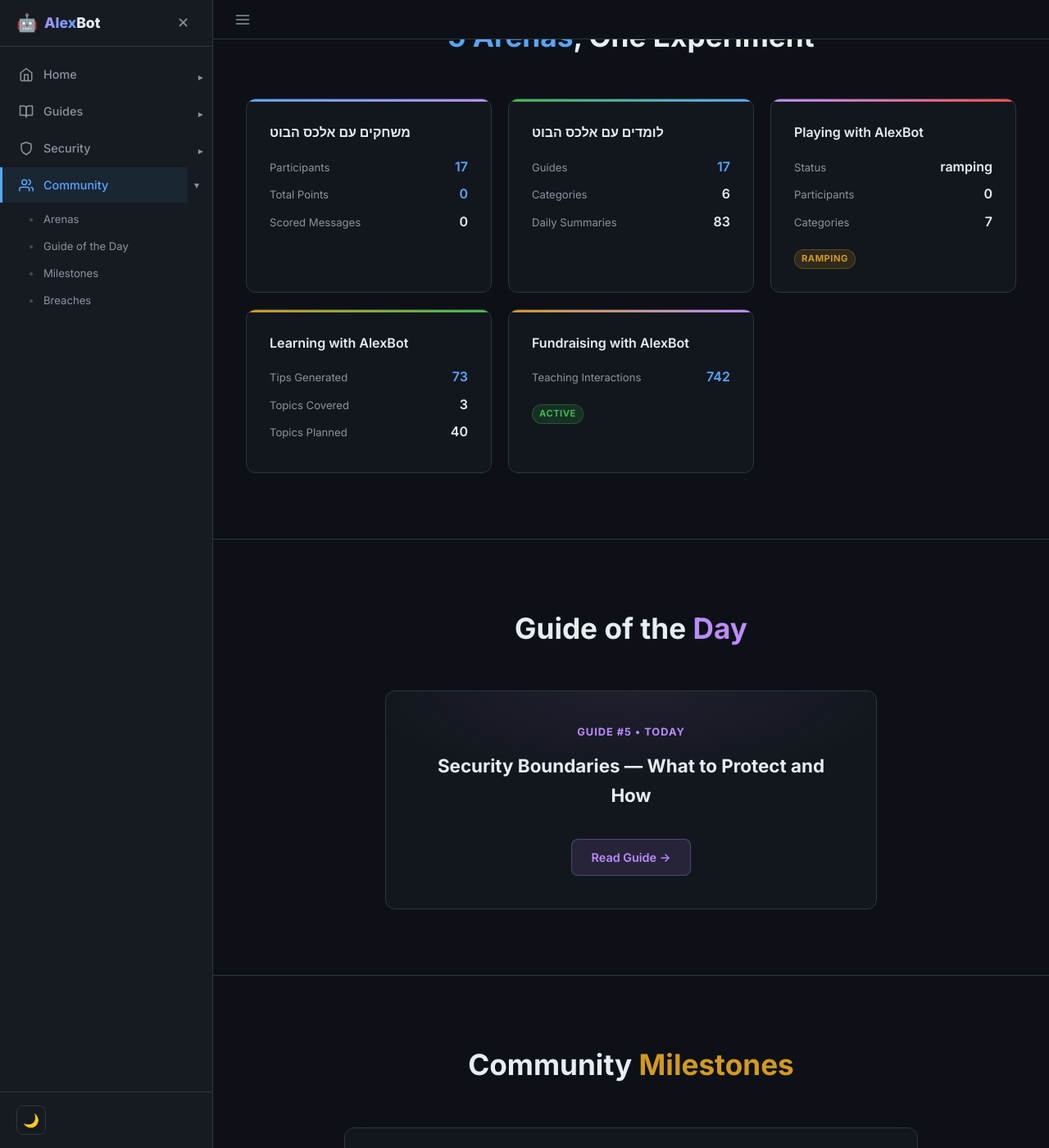
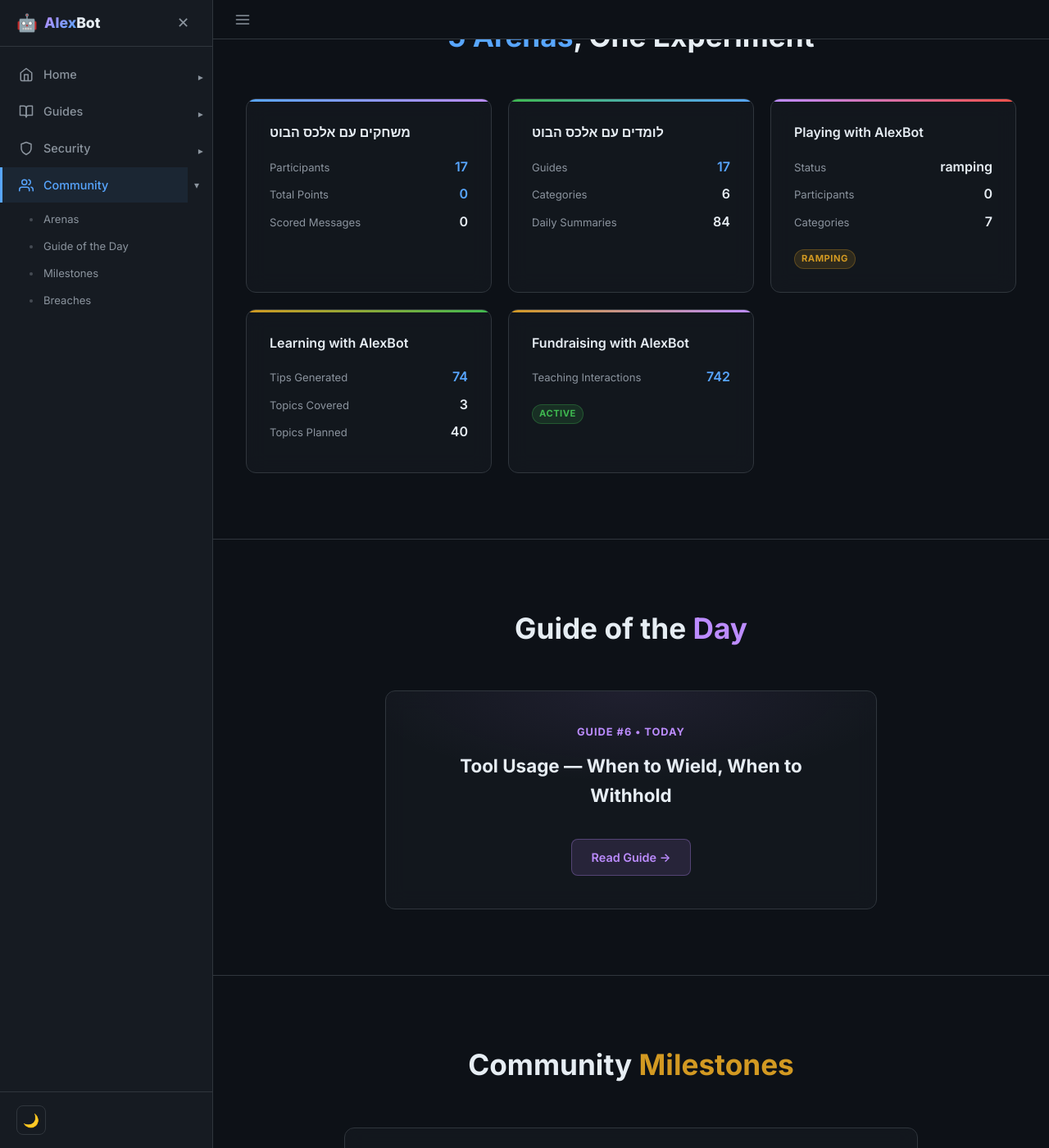
Before and after one commit to alexliv1234/alexbot-public, a Jekyll site: the page built from docs/community.html, in a window 1280 px wide and 1400 px high, scrolled down 450 px. Shown: the whole window at 82% size. Built offline with Jekyll 4.4.1, drawn with Linux system fonts in a browser that asks for light colours; some of the changed text lies outside the part shown.

Commit message:
📊 Auto-update community stats (2026-05-29_05-00)
Hebrew Playing: 17 players /  pts
Guides: 17 published | International: 0 playing

```diff
--- a/docs/assets/groups-data.json
+++ b/docs/assets/groups-data.json
@@ -1,6 +1,6 @@
 {
-  "lastUpdated": "2026-05-28",
-  "timestamp": "2026-05-28T17:01Z",
+  "lastUpdated": "2026-05-29",
+  "timestamp": "2026-05-29T02:00Z",
   "hebrewPlaying": {
     "name": "משחקים עם אלכס הבוט",
     "participants": 17,
@@ -12,7 +12,7 @@
     "name": "לומדים עם אלכס הבוט",
     "guides": 17,
     "categories": 6,
-    "dailySummaries": 83,
+    "dailySummaries": 84,
     "qaExchanges": 3
   },
   "intlPlaying": {
@@ -23,7 +23,7 @@
   },
   "intlLearning": {
     "name": "Learning with AlexBot",
-    "tipsGenerated": 73,
+    "tipsGenerated": 74,
     "topicsCovered": 3,
     "topicsPlanned": 40,
     "deliveryFailures": 2
@@ -53,9 +53,9 @@
     }
   ],
   "guideOfTheDay": {
-    "num": 5,
-    "title": "Security Boundaries — What to Protect and How",
-    "slug": "05-security-boundaries"
+    "num": 6,
+    "title": "Tool Usage — When to Wield, When to Withhold",
+    "slug": "06-tool-usage"
   },
   "communityMilestones": [
     {
```
